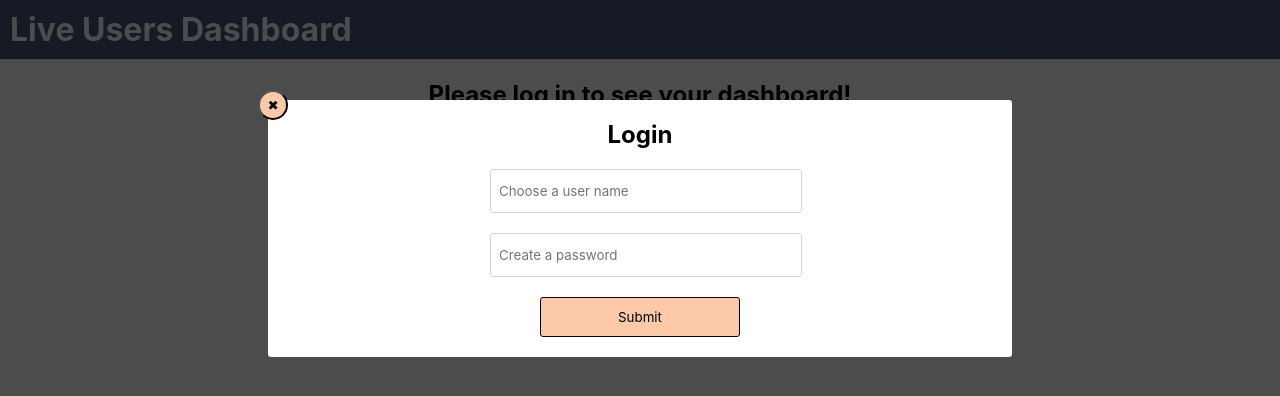
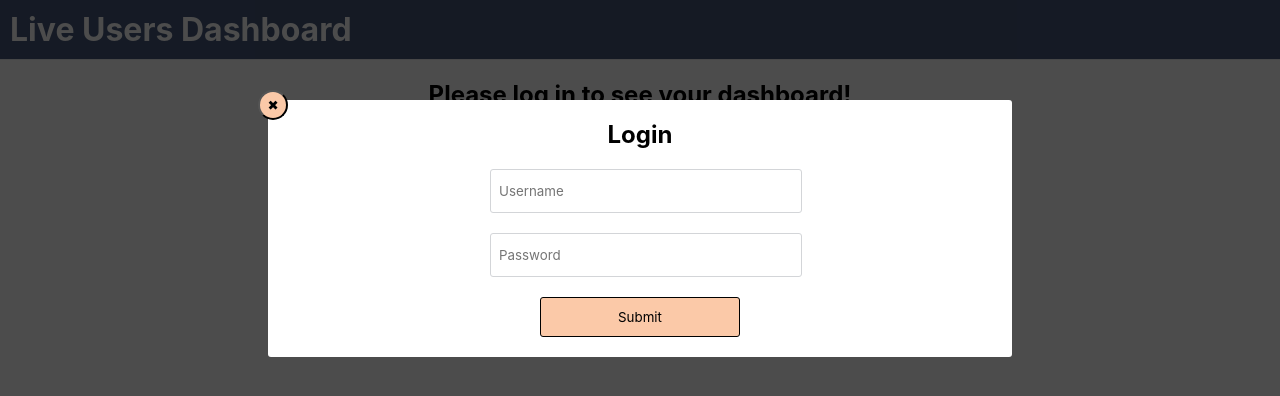
Before and after one commit to idanshoshana/live-users-dashboard, a React (Create React App) app in the folder client/: page / in a window 1280 px wide. Both pictures are taken after a click on the button "Log In". Shown: the top 396 px of the page. Built offline with nearby package versions, Linux system fonts and the light colour scheme.

Commit message:
Add error handler to CreatePostForm

```diff
--- a/client/src/components/basic-form/basic-form.js
+++ b/client/src/components/basic-form/basic-form.js
@@ -21,7 +21,7 @@ const BasicForm = ({ title, onSubmit }) => {
           <Input
             name="username"
             type="text"
-            placeholder="Choose a user name"
+            placeholder="Username"
             ref={register({
               required: 'Please fill out this field',
               pattern: {
@@ -36,7 +36,7 @@ const BasicForm = ({ title, onSubmit }) => {
           <Input
             name="password"
             type="password"
-            placeholder="Create a password"
+            placeholder="Password"
             ref={register({
               required: 'Please fill out this field',
               pattern: {
--- a/client/src/components/create-post-form/create-post-form.js
+++ b/client/src/components/create-post-form/create-post-form.js
@@ -1,3 +1,4 @@
+import { useState } from 'react';
 import { useForm } from 'react-hook-form';
 import { useAuthContext } from '../../store/auth/auth.context';
 import { addPost } from '../../store/dashboard/dashboard.actions';
@@ -14,6 +15,7 @@ import {
 } from './create-post-form.style';
 
 const CreatePostForm = ({ onFinish }) => {
+  const [error, setError] = useState('');
   const {
     auth: { token },
   } = useAuthContext();
@@ -25,13 +27,18 @@ const CreatePostForm = ({ onFinish }) => {
 
   const onSubmit = async ({ title, content }) => {
     if (token) {
+      try {
         const post = await createPostRequest(token, { title, content });
         dispatch(addPost(post));
         onFinish();
+      } catch (err) {
+        setError('Error occurred, Please try again.');
+      }
     }
   };
 
   return (
+    <>
       <Wrapper>
         <Title>Create a new post</Title>
         <Form onSubmit={handleSubmit((values) => onSubmit(values))}>
@@ -61,6 +68,8 @@ const CreatePostForm = ({ onFinish }) => {
           <Button type="submit">Submit</Button>
         </Form>
       </Wrapper>
+      {error && <span>{error}</span>}
+    </>
   );
 };
 
--- a/client/src/components/login-form/login-form.js
+++ b/client/src/components/login-form/login-form.js
@@ -17,7 +17,7 @@ const LoginForm = () => {
       dispatch(loginSuccess(username));
       history.push('/dashboard');
     } catch (err) {
-      setError('Invalid credentials');
+      setError('Error occurred, Please try again.');
     }
   };
 
```
Lines whose indentation alone changed are shown as unchanged.
